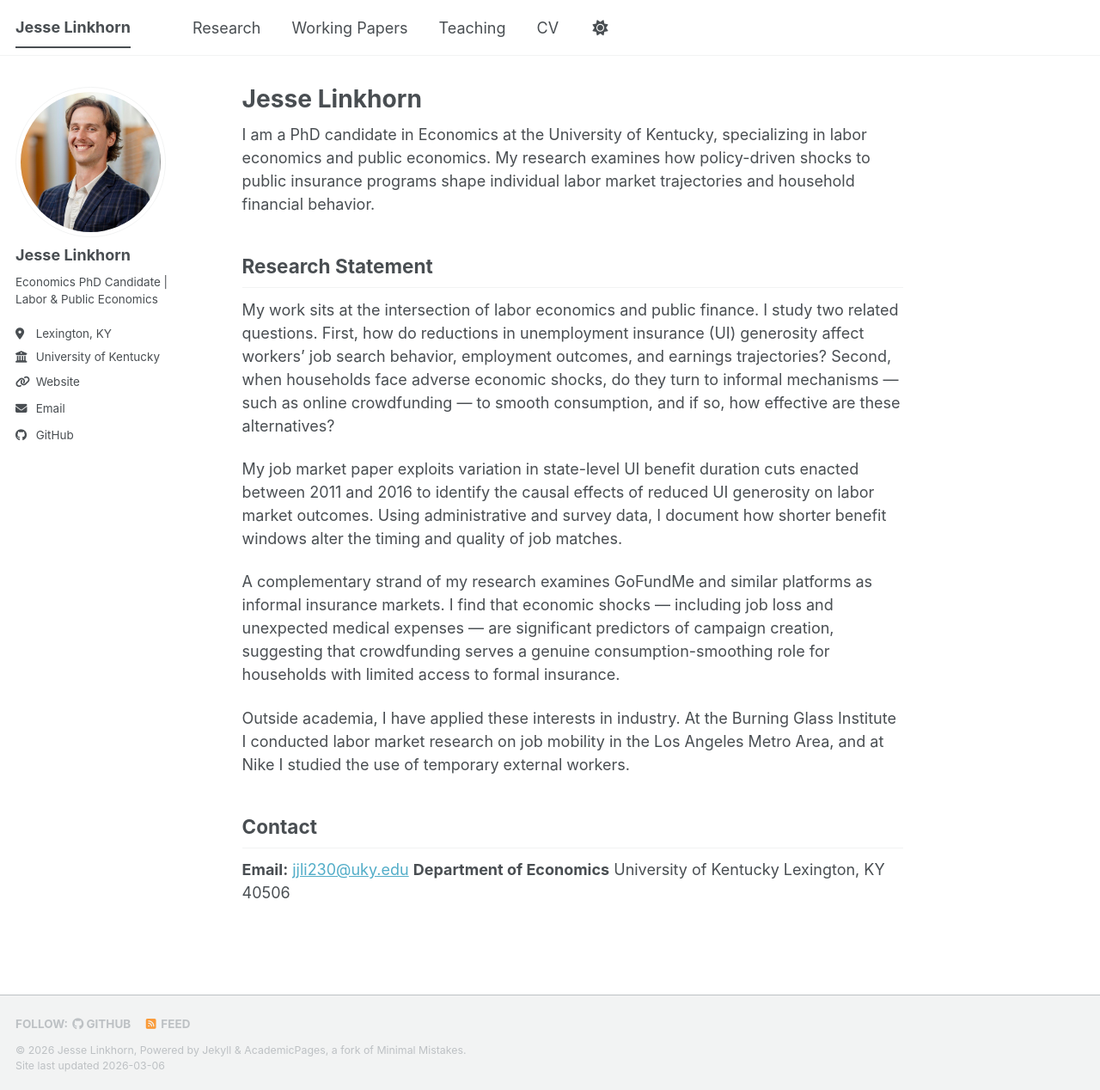
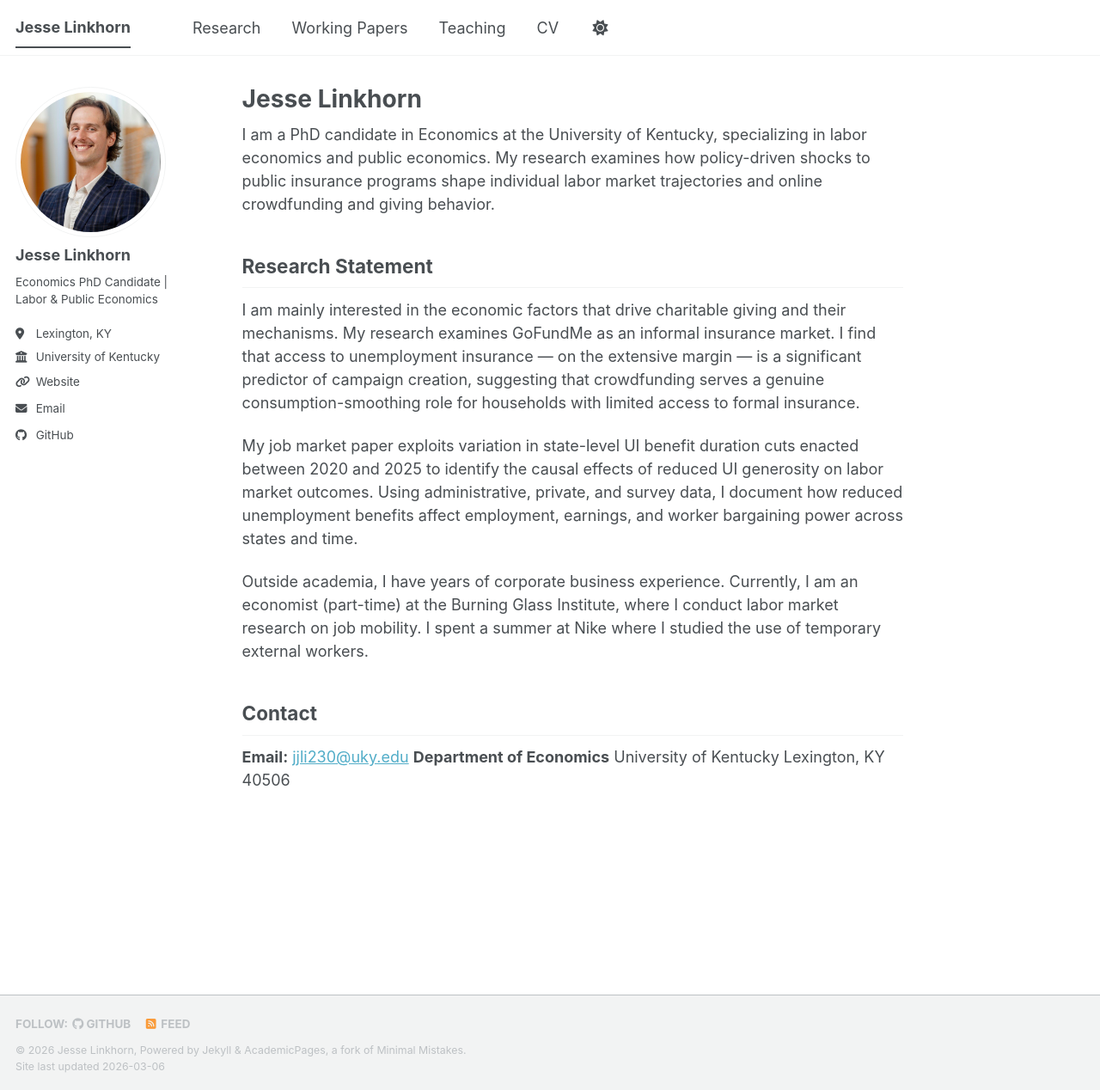
Before and after one commit to linkhornj14/linkhornj14.github.io, a Jekyll site: the page built from _pages/about.md, in a window 1280 px wide and 1268 px high. Shown: the whole window at 86% size. Built offline with Jekyll 4.4.1, drawn with Linux system fonts in a browser that asks for light colours; a script bundle is joined from its source files by our own code; library files that are not in the unit come from our copies.

Commit message:
Update about.md
updating description

```diff
--- a/_pages/about.md
+++ b/_pages/about.md
@@ -7,17 +7,15 @@ redirect_from:
   - /about.html
 ---
 
-I am a PhD candidate in Economics at the University of Kentucky, specializing in labor economics and public economics. My research examines how policy-driven shocks to public insurance programs shape individual labor market trajectories and household financial behavior.
+I am a PhD candidate in Economics at the University of Kentucky, specializing in labor economics and public economics. My research examines how policy-driven shocks to public insurance programs shape individual labor market trajectories and online crowdfunding and giving behavior.
 
 ## Research Statement
 
-My work sits at the intersection of labor economics and public finance. I study two related questions. First, how do reductions in unemployment insurance (UI) generosity affect workers' job search behavior, employment outcomes, and earnings trajectories? Second, when households face adverse economic shocks, do they turn to informal mechanisms — such as online crowdfunding — to smooth consumption, and if so, how effective are these alternatives?
+I am mainly interested in the economic factors that drive charitable giving and their mechanisms. My research examines GoFundMe as an informal insurance market. I find that access to unemployment insurance — on the extensive margin — is a significant predictor of campaign creation, suggesting that crowdfunding serves a genuine consumption-smoothing role for households with limited access to formal insurance.
 
-My job market paper exploits variation in state-level UI benefit duration cuts enacted between 2011 and 2016 to identify the causal effects of reduced UI generosity on labor market outcomes. Using administrative and survey data, I document how shorter benefit windows alter the timing and quality of job matches.
+My job market paper exploits variation in state-level UI benefit duration cuts enacted between 2020 and 2025 to identify the causal effects of reduced UI generosity on labor market outcomes. Using administrative, private, and survey data, I document how reduced unemployment benefits affect employment, earnings, and worker bargaining power across states and time.
 
-A complementary strand of my research examines GoFundMe and similar platforms as informal insurance markets. I find that economic shocks — including job loss and unexpected medical expenses — are significant predictors of campaign creation, suggesting that crowdfunding serves a genuine consumption-smoothing role for households with limited access to formal insurance.
-
-Outside academia, I have applied these interests in industry. At the Burning Glass Institute I conducted labor market research on job mobility in the Los Angeles Metro Area, and at Nike I studied the use of temporary external workers.
+Outside academia, I have years of corporate business experience. Currently, I am an economist (part-time) at the Burning Glass Institute, where I conduct labor market research on job mobility. I spent a summer at Nike where I studied the use of temporary external workers.
 
 ## Contact
 
```
